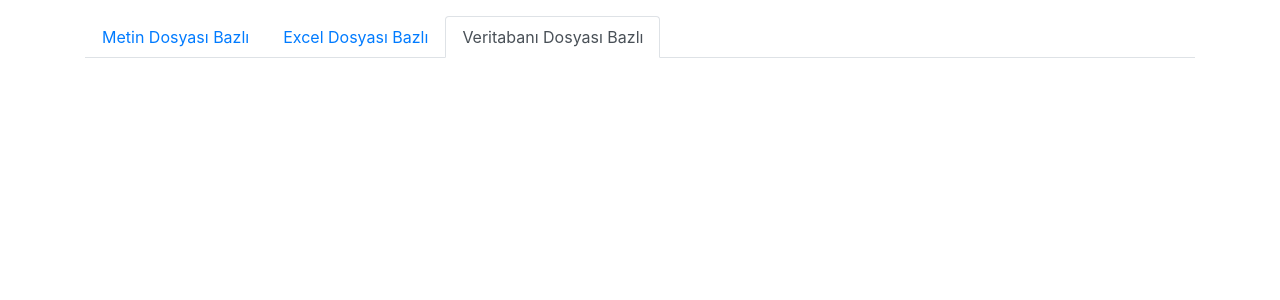
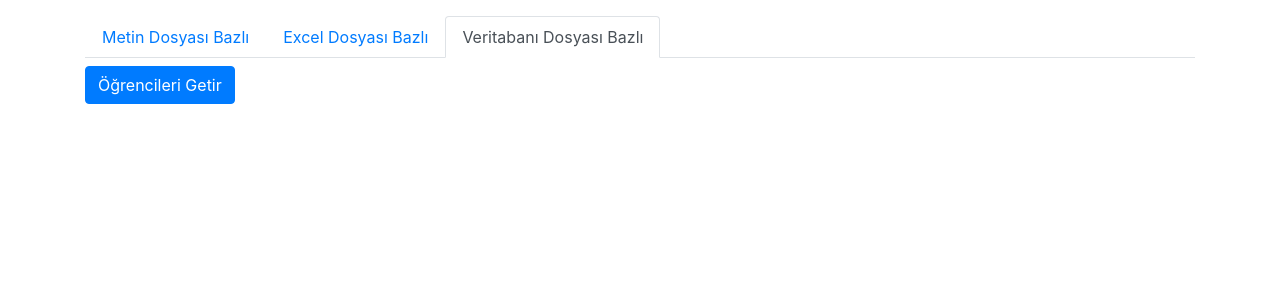
Before and after one commit to samer95/students-management, a React (Create React App) app: page / in a window 1280 px wide. Both pictures are taken after a click on the tab "Veritabanı Dosyası Bazlı". Shown: the top 300 px of the page. Built offline with nearby package versions, Linux system fonts and the light colour scheme.

Commit message:
RWDBFile: init & read students from database

```diff
--- a/src/App/index.tsx
+++ b/src/App/index.tsx
@@ -3,11 +3,12 @@ import { Tab, Tabs } from "react-bootstrap";
 import './App.css';
 import RWTextFile from "../Components/RWTextFile";
 import RWExcelFile from "../Components/RWExcelFile";
+import RWDBFile from "../Components/RWDBFile";
 
 const TABS = [
   { key: 'text', title: 'Metin Dosyası Bazlı', component: <RWTextFile/> },
   { key: 'excel', title: 'Excel Dosyası Bazlı', component: <RWExcelFile/> },
-  { key: 'database', title: 'Veritabanı Dosyası Bazlı', component: null },
+  { key: 'database', title: 'Veritabanı Dosyası Bazlı', component: <RWDBFile/> },
 ]
 
 class Index extends Component {
--- /dev/null
+++ b/src/Components/RWDBFile.tsx
@@ -0,0 +1,56 @@
+import React, { Component, Fragment } from 'react';
+import Student from "../Instances/Student";
+import RWFile from "./RWFile";
+import axios from 'axios'
+import { Button } from "react-bootstrap";
+
+class RWDBFile extends Component {
+  renderUploadComponent = (callback: any) => (
+      <Button variant="primary" onClick={() => {
+        axios({
+          baseURL: 'http://localhost:3001/',
+          url: 'students',
+          method: 'GET',
+          headers: {
+            'Content-Type': 'application/json',
+            Accept: 'application/json',
+          },
+        }).then(({ data }) => {
+          data = data.map((s: any) => {
+            const student: Student = {
+              id: s.id,
+              fName: s.first_name,
+              lName: s.last_name,
+              visa: s.visa,
+              final: s.final,
+              succGrade: s.succ_grade,
+              succChar: s.succ_char,
+            }
+            return student
+          })
+          callback(data)
+        })
+      }}>
+        Öğrencileri Getir
+      </Button>
+  )
+
+  downloadData = (data: []) => {
+    // todo: save the students in database
+  }
+
+  render() {
+    return (
+        <Fragment>
+          <RWFile
+              uploadData={null}
+              downloadData={this.downloadData}
+              renderExportBtn={null}
+              renderUploadComponent={this.renderUploadComponent}
+          />
+        </Fragment>
+    )
+  }
+}
+
+export default RWDBFile
```
